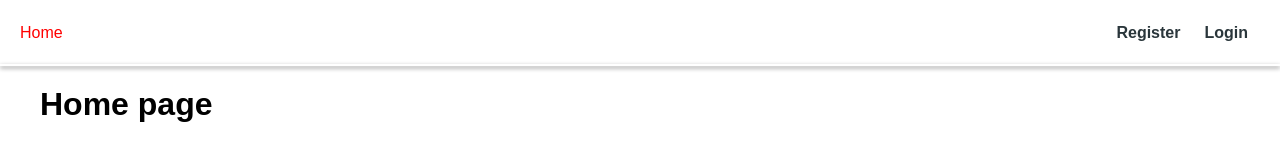
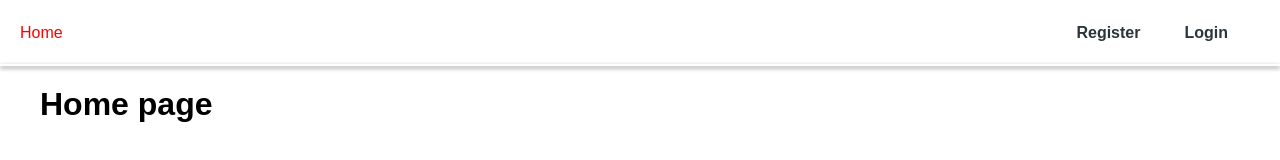
Before and after one commit to LanaMykh/goit-react-hw-08, a React (Vite) app: page / in a window 1280 px wide. Shown: the top 160 px of the page. Built offline with nearby package versions, Linux system fonts and the light colour scheme.

Commit message:
decor gap

```diff
--- a/src/components/AppBar/AppBar.module.css
+++ b/src/components/AppBar/AppBar.module.css
@@ -1,11 +1,17 @@
-.header {
+header {
     display: flex;
     justify-content: space-between;
     align-items: center;
     margin-bottom: 16px;
+    gap: 20px;
 }
 
 body {
     margin-top: 10px;
     margin-left: 10px;
 }
+
+a {
+    margin-right: 20px;
+    /* Adjust the spacing between links */
+}
```
